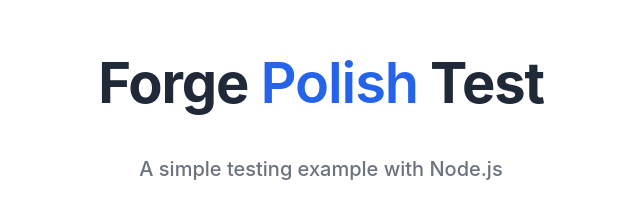
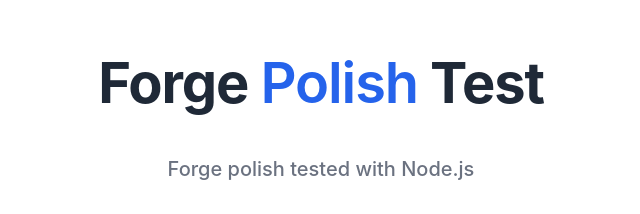
Before and after one commit to lyndawood/testing, a website: page index.html in a window 1280 px wide. Shown: the part 168-382 px from the top of the page, 319-959 px from the left. Drawn offline with Linux system fonts and the light colour scheme.

Commit message:
Update landing page subtitle to 'Forge polish tested with Node.js'

```diff
--- a/index.html
+++ b/index.html
@@ -118,7 +118,7 @@
     <main>
         <div class="container">
             <h1>Forge <span class="accent">Polish</span> Test</h1>
-            <p class="subtitle">A simple testing example with Node.js</p>
+            <p class="subtitle">Forge polish tested with Node.js</p>
             <p class="description">
                 This project demonstrates the fundamentals of testing using Node.js built-in test runner and assertion library. Explore the code to see how to write clean, effective tests.
             </p>
```
